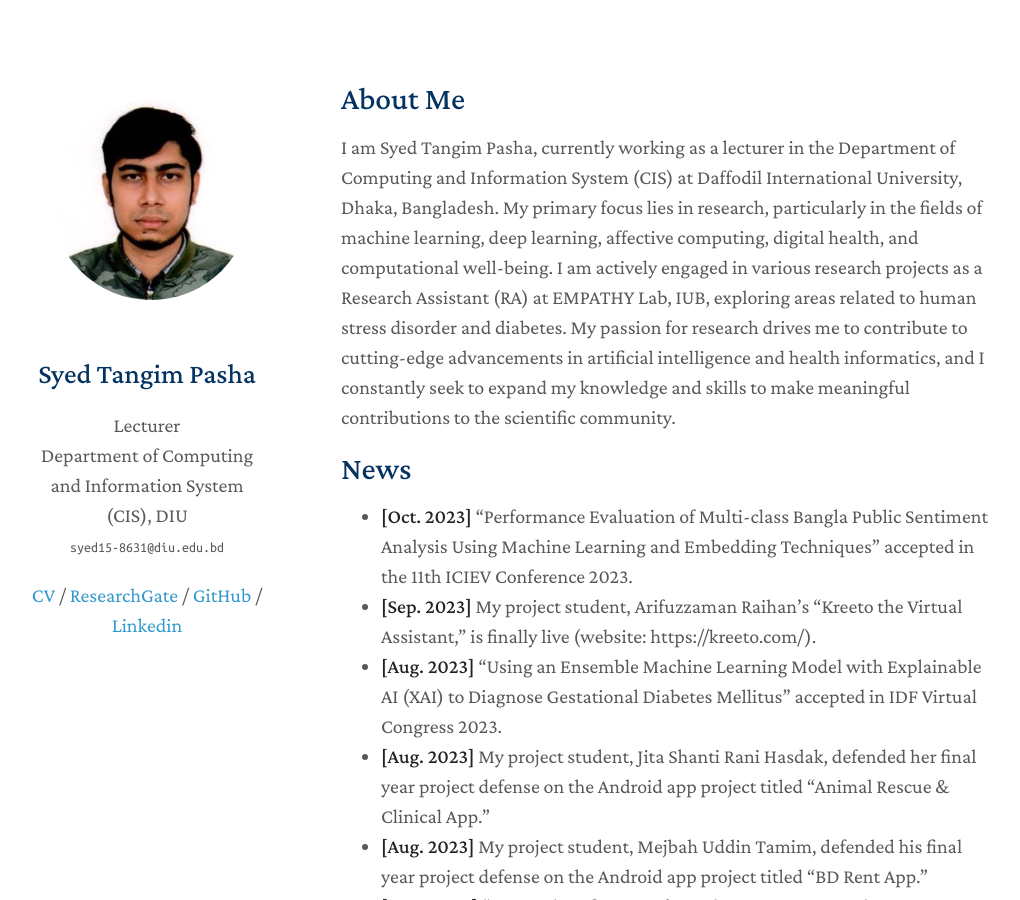
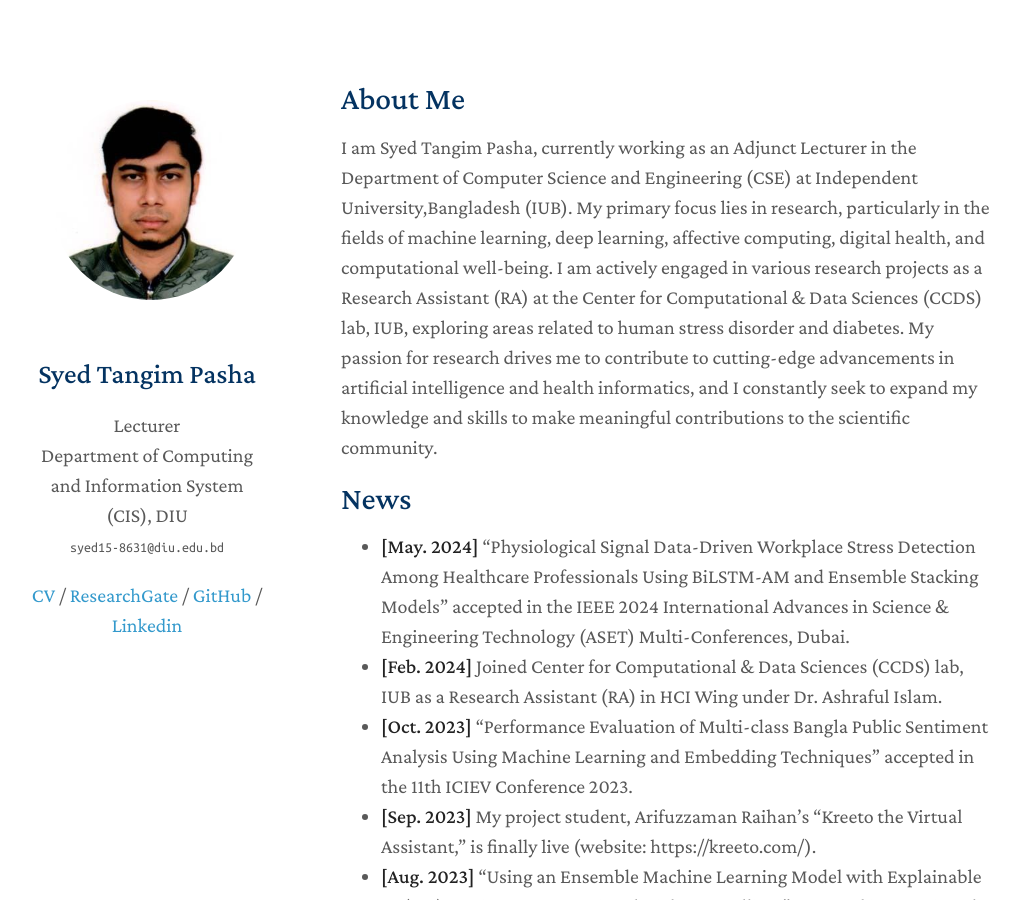
Before and after one commit to Syed-Tangim-Pasha/syed-tangim-pasha.github.io, a Jekyll site: the page built from index.md, in a window 1280 px wide and 900 px high. Shown: the whole window, without its empty margins (129-1149 px from the left). Built offline with Jekyll 4.4.1, drawn with Linux system fonts in a browser that asks for light colours; nearby versions of some CDN libraries; a style sheet for code colours, icons or effects is not loaded; our own code applies the rules of GitHub Pages for plain Markdown files.

Commit message:
Update index.md

```diff
--- a/index.md
+++ b/index.md
@@ -4,10 +4,12 @@ layout: homepage
 
 ## About Me
 
-I am Syed Tangim Pasha, currently working as a lecturer in the Department of Computing and Information System (CIS) at Daffodil International University, Dhaka, Bangladesh. My primary focus lies in research, particularly in the fields of machine learning, deep learning, affective computing, digital health, and computational well-being. I am actively engaged in various research projects as a Research Assistant (RA) at EMPATHY Lab, IUB, exploring areas related to human stress disorder and diabetes. My passion for research drives me to contribute to cutting-edge advancements in artificial intelligence and health informatics, and I constantly seek to expand my knowledge and skills to make meaningful contributions to the scientific community.
+I am Syed Tangim Pasha, currently working as an Adjunct Lecturer in the Department of Computer Science and Engineering (CSE) at Independent University,Bangladesh (IUB). My primary focus lies in research, particularly in the fields of machine learning, deep learning, affective computing, digital health, and computational well-being. I am actively engaged in various research projects as a Research Assistant (RA) at the Center for Computational & Data Sciences (CCDS) lab, IUB, exploring areas related to human stress disorder and diabetes. My passion for research drives me to contribute to cutting-edge advancements in artificial intelligence and health informatics, and I constantly seek to expand my knowledge and skills to make meaningful contributions to the scientific community.
 
 ## News
 
+- **[May. 2024]** "Physiological Signal Data-Driven Workplace Stress Detection Among Healthcare Professionals Using BiLSTM-AM and Ensemble Stacking Models" accepted in the IEEE 2024 International Advances in Science & Engineering Technology (ASET) Multi-Conferences, Dubai.
+- **[Feb. 2024]** Joined Center for Computational & Data Sciences (CCDS) lab, IUB as a Research Assistant (RA) in HCI Wing under Dr. Ashraful Islam.
 - **[Oct. 2023]** "Performance Evaluation of Multi-class Bangla Public Sentiment Analysis Using Machine Learning and Embedding Techniques" accepted in the 11th ICIEV Conference 2023.
 - **[Sep. 2023]** My project student, Arifuzzaman Raihan's "Kreeto the Virtual Assistant," is finally live (website: https://kreeto.com/).
 - **[Aug. 2023]** "Using an Ensemble Machine Learning Model with Explainable AI (XAI) to Diagnose Gestational Diabetes Mellitus" accepted in IDF Virtual Congress 2023.
```
